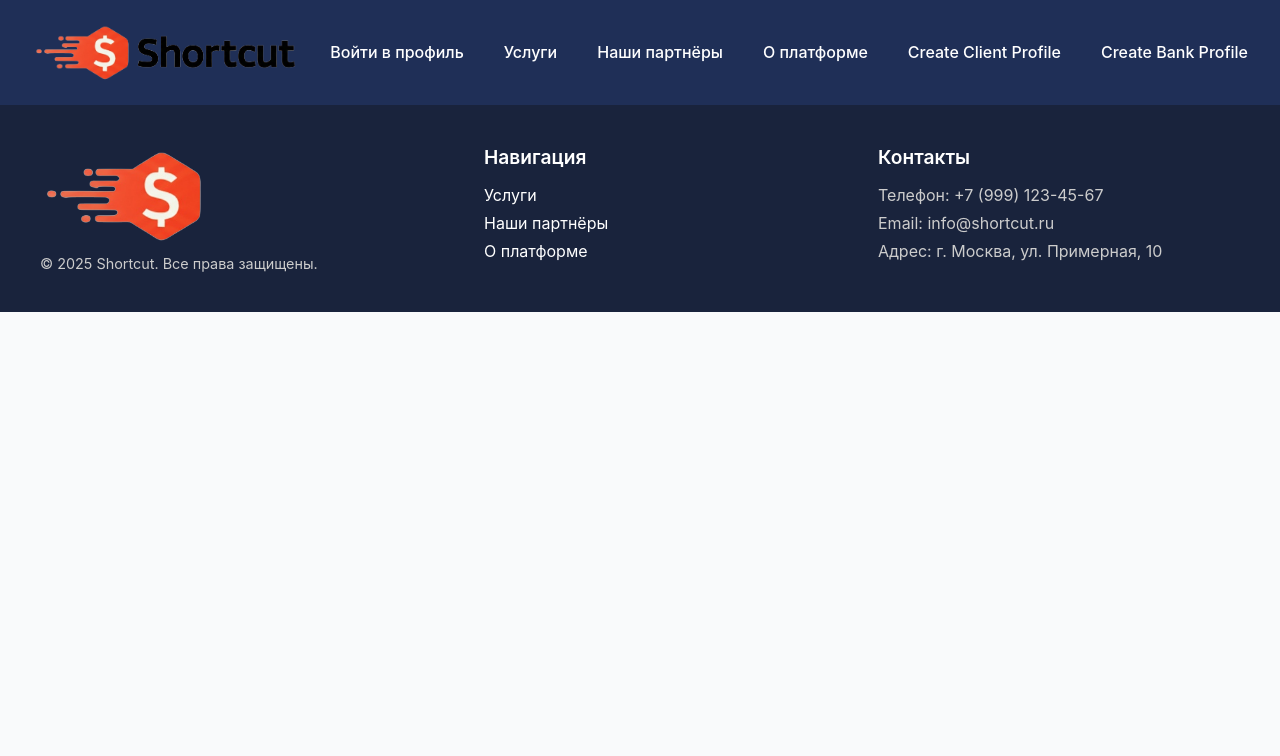
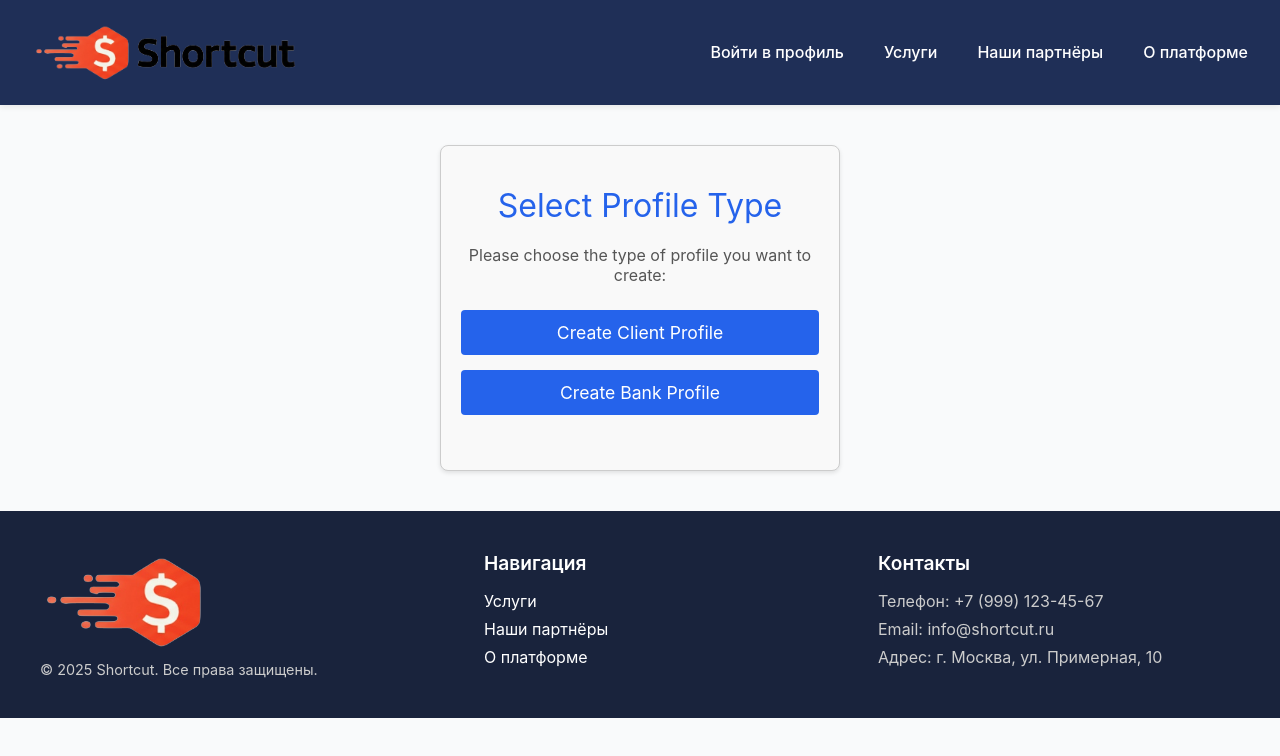
Before and after one commit to 4Bul04kka/diploma, a React (Create React App) app in the folder shortcut/client/: page /select-profile-type in a window 1280 px wide. Shown: the top 756 px of the page. Built offline with nearby package versions, Linux system fonts and the light colour scheme.

Commit message:
доработка создания профиля

```diff
--- a/shortcut/client/src/App.js
+++ b/shortcut/client/src/App.js
@@ -11,6 +11,7 @@ import ClientProfile from "./components/pages/ClientProfile";
 import BankProfile from "./components/pages/BankProfile";
 import CreateClientProfile from "./components/pages/CreateClientProfile";
 import CreateBankProfile from "./components/pages/CreateBankProfile";
+import ProfileTypeSelection from "./components/pages/ProfileTypeSelection";
 
 function App() {
   return (
@@ -26,6 +27,7 @@ function App() {
         <Route path='/profile/bank/:id' element={<BankProfile />} />
         <Route path='/create-client-profile' element={<CreateClientProfile />} />
         <Route path='/create-bank-profile' element={<CreateBankProfile />} />
+        <Route path='/select-profile-type' element={<ProfileTypeSelection />} />
         {/* Добавьте другие маршруты по мере необходимости */}
       </Routes>
       <Footer />
--- a/shortcut/client/src/components/common/Header.jsx
+++ b/shortcut/client/src/components/common/Header.jsx
@@ -20,19 +20,9 @@ function Header() {
           <CustomLink to='/services'>Услуги</CustomLink>
           <CustomLink to='/partners'>Наши партнёры</CustomLink>
           <CustomLink to='/about'>О платформе</CustomLink>
-          {/* Added links for profile creation */}
-          <CustomLink to='/create-client-profile'>Create Client Profile</CustomLink>
-          <CustomLink to='/create-bank-profile'>Create Bank Profile</CustomLink>
 
-          {/* <CustomLink to='/events'>Новости</CustomLink> */}
         </ul>
       </nav>
-
-      {/* Кнопки (можно показать при необходимости) */}
-      {/* <div className='header-buttons-container'>
-        <button className='header-button'>Вход</button>
-        <button className='header-button'>Регистрация</button>
-      </div> */}
     </header>
   );
 }
--- a/shortcut/client/src/components/pages/Login.jsx
+++ b/shortcut/client/src/components/pages/Login.jsx
@@ -1,5 +1,6 @@
 import React, { useState } from "react";
 import axios from "axios";
+import { Link } from "react-router-dom"; // Import Link
 import "./login.css";
 
 const Login = () => {
@@ -39,6 +40,10 @@ const Login = () => {
         />
         <button type='submit'>Войти</button>
       </form>
+      {/* Link to profile creation */} {/* Added link here */}
+      <div className="create-profile-link">
+        <p>Нет профиля? <Link to="/select-profile-type">Создать профиль</Link></p>
+      </div>
     </div>
   );
 };
--- /dev/null
+++ b/shortcut/client/src/components/pages/ProfileTypeSelection.jsx
@@ -0,0 +1,24 @@
+import React from 'react';
+import { Link } from 'react-router-dom';
+import './profiletypeselection.css'; // Import the CSS file
+
+const ProfileTypeSelection = () => {
+  return (
+    <div className="profile-type-selection-page"> {/* Apply class name */}
+      <h2>Select Profile Type</h2>
+      <p>Please choose the type of profile you want to create:</p>
+      <div>
+        <Link to="/create-client-profile">
+          <button>Create Client Profile</button>
+        </Link>
+      </div>
+      <div>
+        <Link to="/create-bank-profile">
+          <button>Create Bank Profile</button>
+        </Link>
+      </div>
+    </div>
+  );
+};
+
+export default ProfileTypeSelection;
--- /dev/null
+++ b/shortcut/client/src/components/pages/profiletypeselection.css
@@ -0,0 +1,48 @@
+/* profiletypeselection.css */
+.profile-type-selection-page {
+  padding: 40px 20px;
+  max-width: 400px; /* Keep it relatively narrow as it's a simple choice */
+  margin: 40px auto; /* Add some top/bottom margin */
+  text-align: center; /* Center align content */
+  border: 1px solid #ccc; /* Add a subtle border */
+  border-radius: 8px; /* Rounded corners */
+  background-color: #f9f9f9; /* Light background */
+  box-shadow: 0 2px 4px rgba(0, 0, 0, 0.1); /* Add a subtle shadow */
+}
+
+.profile-type-selection-page h2 {
+  color: #2563eb;
+  margin-bottom: 20px;
+  font-size: 2rem;
+}
+
+.profile-type-selection-page p {
+  margin-bottom: 25px;
+  color: #555;
+}
+
+.profile-type-selection-page div {
+  margin-bottom: 15px; /* Space between buttons */
+}
+
+.profile-type-selection-page button {
+  display: block; /* Make buttons take full width of their container */
+  width: 100%;
+  padding: 12px 20px;
+  background-color: #2563eb;
+  color: white;
+  border: none;
+  border-radius: 4px;
+  cursor: pointer;
+  font-size: 1.1rem;
+  transition: background-color 0.3s ease;
+}
+
+.profile-type-selection-page button:hover {
+  background-color: #1e40af;
+}
+
+/* Style for the Link component to ensure button styles are applied */
+.profile-type-selection-page div a {
+    text-decoration: none; /* Remove underline from links */
+}
```
Also changed, not shown: 1 other file (tests, documents, lock files or other folders).
